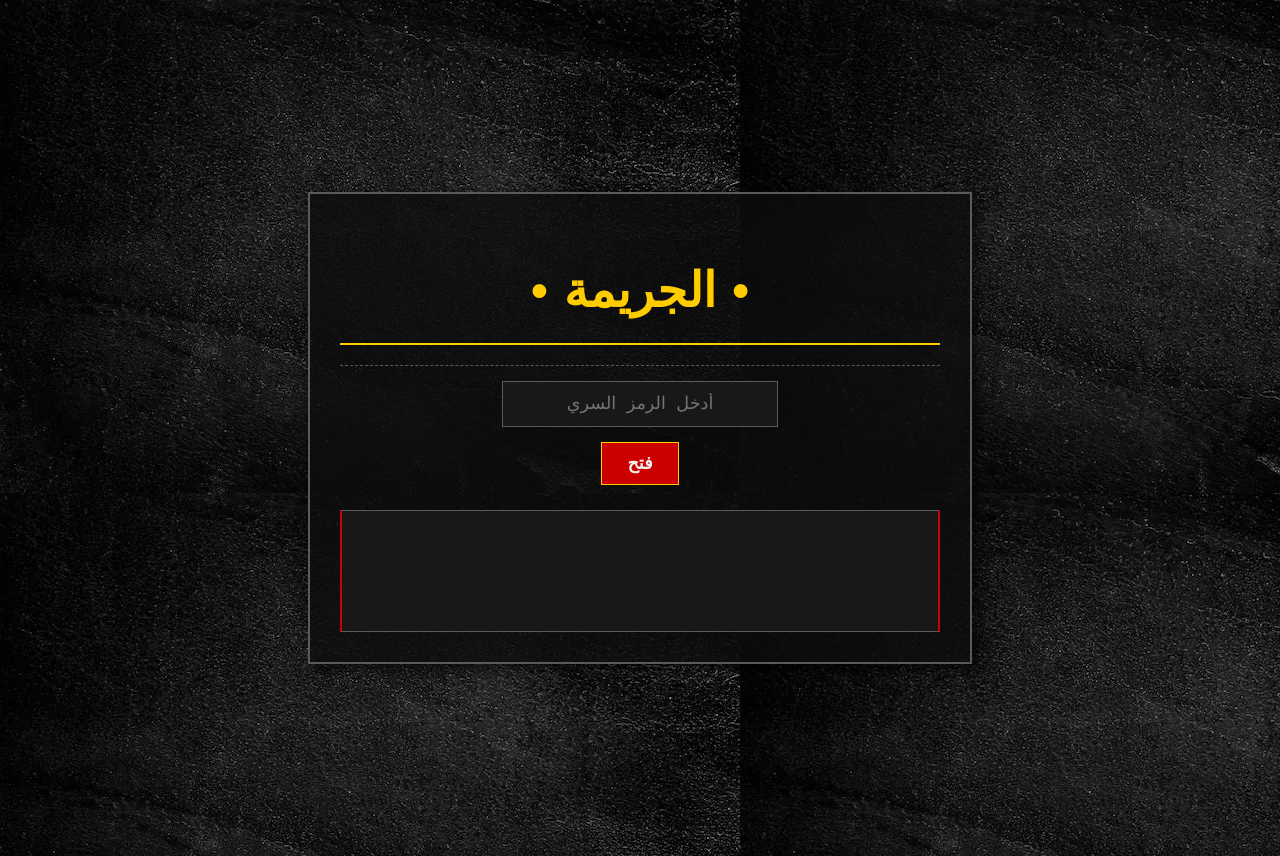
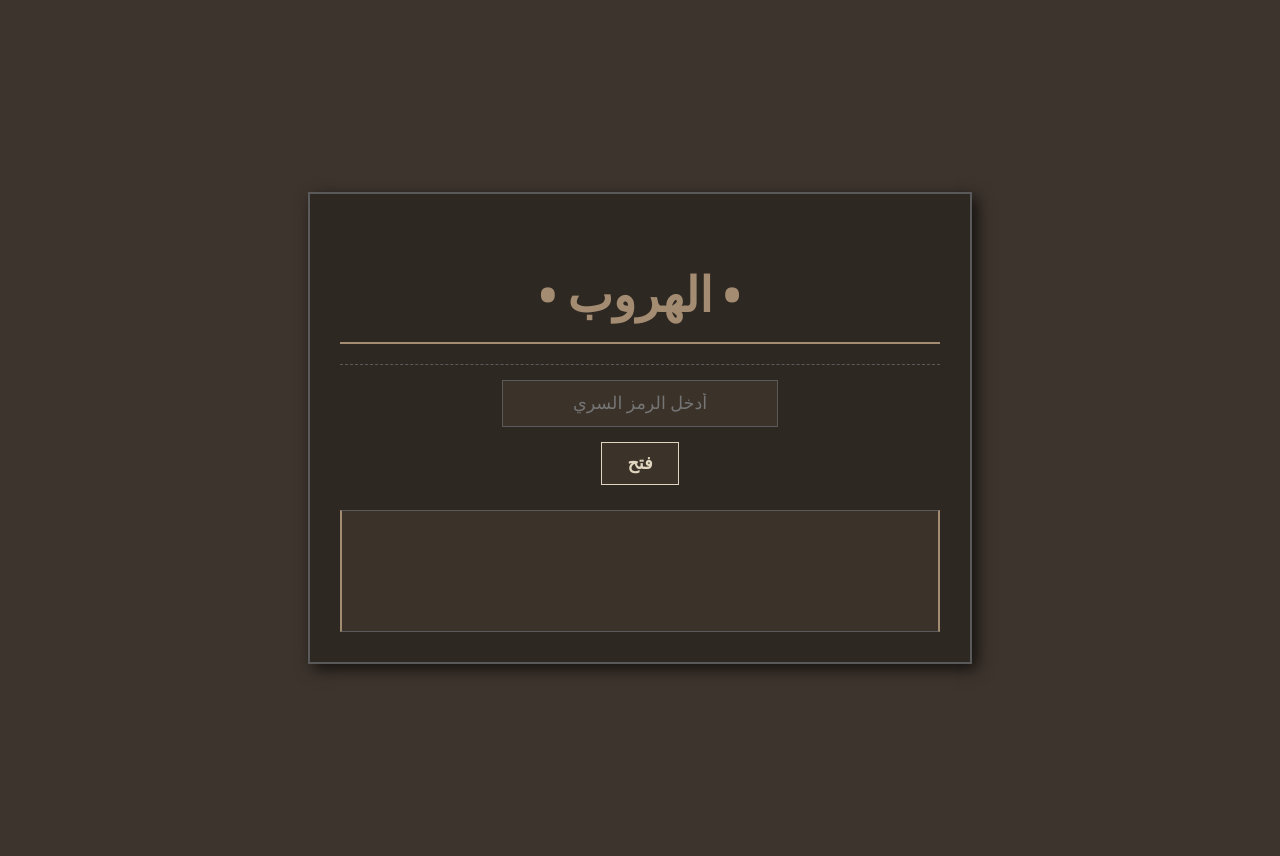
Before and after one commit to abu3md/my-safe-website, a plain HTML site: page index.html in a window 1280 px wide. Drawn offline with Linux system fonts and the light colour scheme.

Commit message:
Added 5 new images

```diff
--- a/index.html
+++ b/index.html
@@ -3,13 +3,13 @@
 <head>
     <meta charset="UTF-8">
     <meta name="viewport" content="width=device-width, initial-scale=1.0">
-    <title>الجريمة السرية</title>
+    <title>الهروب من العالب</title>
     <link rel="stylesheet" href="style.css">
 </head>
 <body>
 
 <div class="safe-container">
-    <h1>الجريمة</h1>
+    <h1>الهروب</h1>
     <div class="input-area">
         <input type="text" id="code-input" placeholder="أدخل الرمز السري">
         <button id="open-button">فتح</button>
--- a/style.css
+++ b/style.css
@@ -3,19 +3,16 @@ body {
     justify-content: center;
     align-items: center;
     min-height: 100vh;
-    background-image: url('background_pattern.png'); /* استبدل هذا باسم ملف صورتك */
-    background-repeat: repeat; /* لجعل الصورة تتكرر كنمط */
-    background-size: auto; /* للحفاظ على حجم الصورة الأصلي أو تركها تتكرر */
-    background-color: #1c1c1c; /* لون احتياطي في حال عدم تحميل الصورة */
-    font-family: 'Courier New', monospace; /* خط يشبه خطوط الآلة الكاتبة */
-    color: #f0f0f0; /* لون نص فاتح (أبيض رمادي) */
+    background-color: #3d342d; /* لون بني داكن للخلفية (خشب قديم) */
+    font-family: 'Times New Roman', serif; /* خط كلاسيكي */
+    color: #e0d5be; /* لون نص باهت (ورق قديم) */
     text-align: center;
     padding: 20px;
     line-height: 1.6;
 }
 
 .safe-container {
-    background-color: rgba(13, 13, 13, 0.8); /* أسود داكن شفاف للخزنة لكي تظهر الخلفية */
+    background-color: #2e2822; /* لون أغمق للخزنة */
     padding: 30px;
     border: 2px solid #5a5a5a; /* إطار رمادي داكن */
     box-shadow: 5px 5px 15px rgba(0, 0, 0, 0.7);
@@ -24,20 +21,20 @@ body {
 }
 
 h1 {
-    font-family: 'Courier New', monospace;
+    font-family: 'Georgia', serif;
     font-size: 3em;
     font-weight: bold;
     margin-bottom: 20px;
     text-transform: uppercase;
-    border-bottom: 2px solid #ffcc00; /* خط فاصل أصفر باهت (شريط جريمة) */
+    border-bottom: 2px solid #a38c71; /* لون بني ترابي للخط الفاصل */
     padding-bottom: 10px;
-    color: #ffcc00;
+    color: #a38c71;
 }
 
 h1::before,
 h1::after {
     content: "•";
-    color: #ffcc00;
+    color: #a38c71;
     margin: 0 10px;
 }
 
@@ -54,40 +51,41 @@ h1::after {
 #code-input {
     padding: 12px;
     border: 1px solid #5a5a5a;
-    background-color: rgba(26, 26, 26, 0.9); /* خلفية داكنة شفافة لخانة الإدخال */
+    background-color: #3b322a; /* خلفية داكنة لخانة الإدخال */
     width: 250px;
     font-size: 1.1em;
-    font-family: 'Courier New', monospace;
+    font-family: 'Times New Roman', serif;
     text-align: center;
-    color: #f0f0f0;
+    color: #e0d5be;
 }
 
 #open-button {
     padding: 10px 25px;
-    border: 1px solid #ffcc00;
-    background-color: #cc0000; /* لون أحمر للزر */
-    color: #f0f0f0;
+    border: 1px solid #e0d5be;
+    background-color: #3b322a; /* لون زر داكن */
+    color: #e0d5be;
     cursor: pointer;
     font-size: 1.1em;
     font-weight: bold;
-    font-family: 'Courier New', monospace;
+    font-family: 'Times New Roman', serif;
     transition: background-color 0.3s;
 }
 
 #open-button:hover {
-    background-color: #e60000; /* يصبح اللون أحمر أغمق عند التمرير */
+    background-color: #e0d5be; /* يصبح لون الزر فاتحًا عند التمرير */
+    color: #3b322a; /* لون النص يصبح داكنًا عند التمرير */
 }
 
 .result-display {
     min-height: 80px;
     padding: 20px;
     margin-top: 25px;
-    background-color: rgba(26, 26, 26, 0.9); /* خلفية داكنة شفافة لعرض النتائج */
+    background-color: #3b322a; /* خلفية داكنة لعرض النتائج */
     border: 1px solid #5a5a5a;
     font-size: 1.2em;
     font-weight: normal;
     text-align: justify;
-    color: #f0f0f0;
-    border-left: 2px solid #cc0000; /* خط أحمر فاصل */
-    border-right: 2px solid #cc0000;
+    color: #e0d5be;
+    border-left: 2px solid #a38c71;
+    border-right: 2px solid #a38c71;
 }
```
Also changed, not shown: q10.png (added), q6.png (added), q7.png (added), q8.png (added), q9.png (added).
